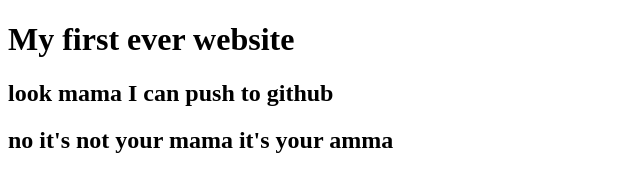
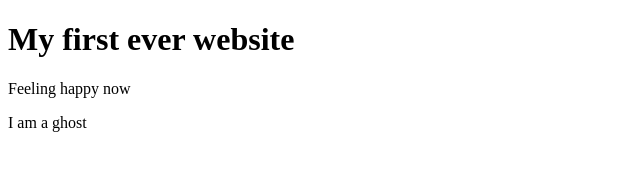
Before and after one commit to Ismammahdi/new-web, a plain HTML site: page index.html in a window 1280 px wide. Shown: the whole page, without its empty margins (0-640 px from the left). Drawn offline with Linux system fonts and the light colour scheme.

Commit message:
ghost added

```diff
--- a/index.html
+++ b/index.html
@@ -8,7 +8,7 @@
   </head>
   <body>
     <h1>My first ever website</h1>
-    <h2>look mama I can push to github</h2>
-    <h2>no it's not your mama it's your amma</h2>
+    <p>Feeling happy now</p>
+    <p>I am a ghost</p>
   </body>
 </html>
```
